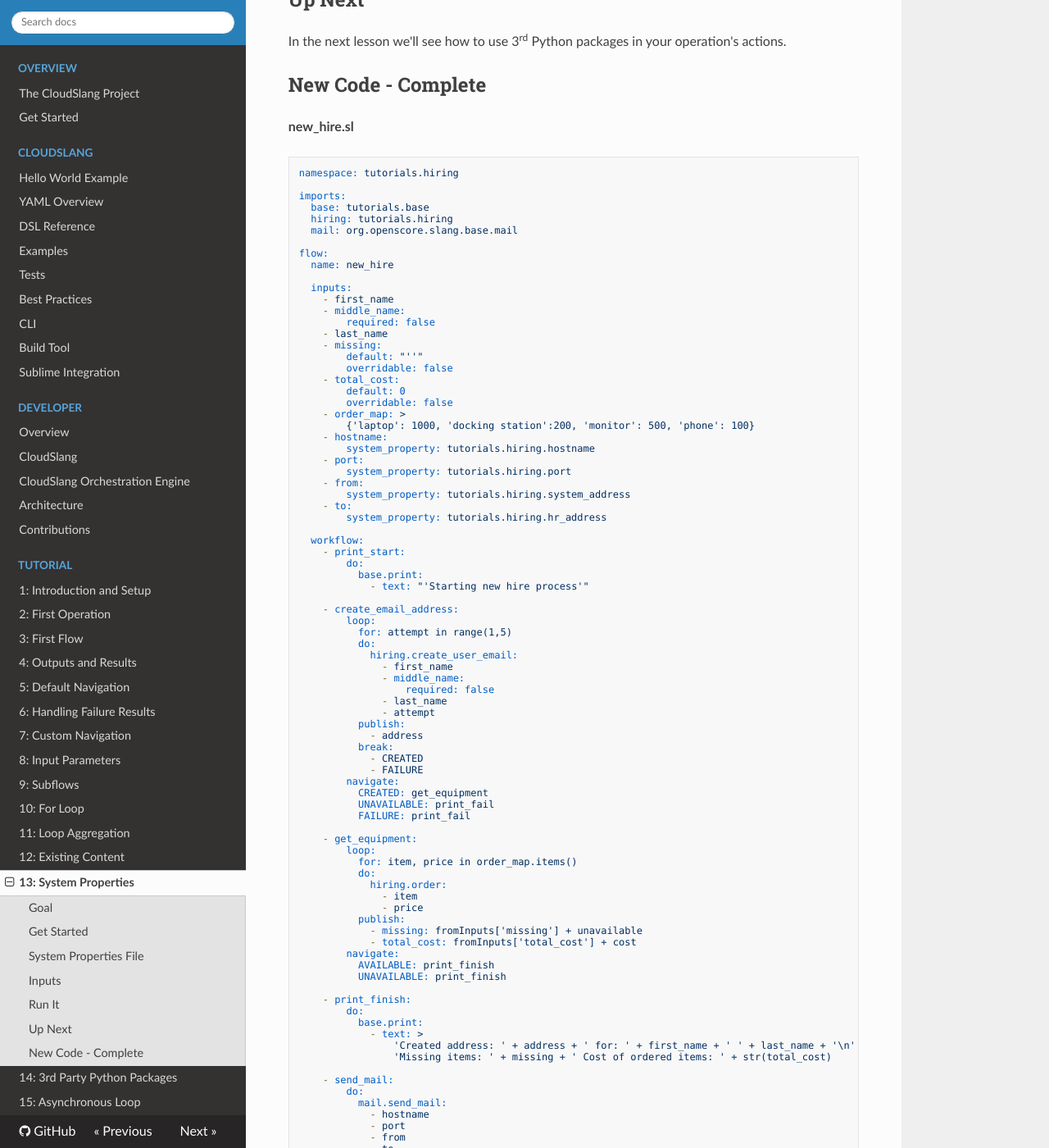
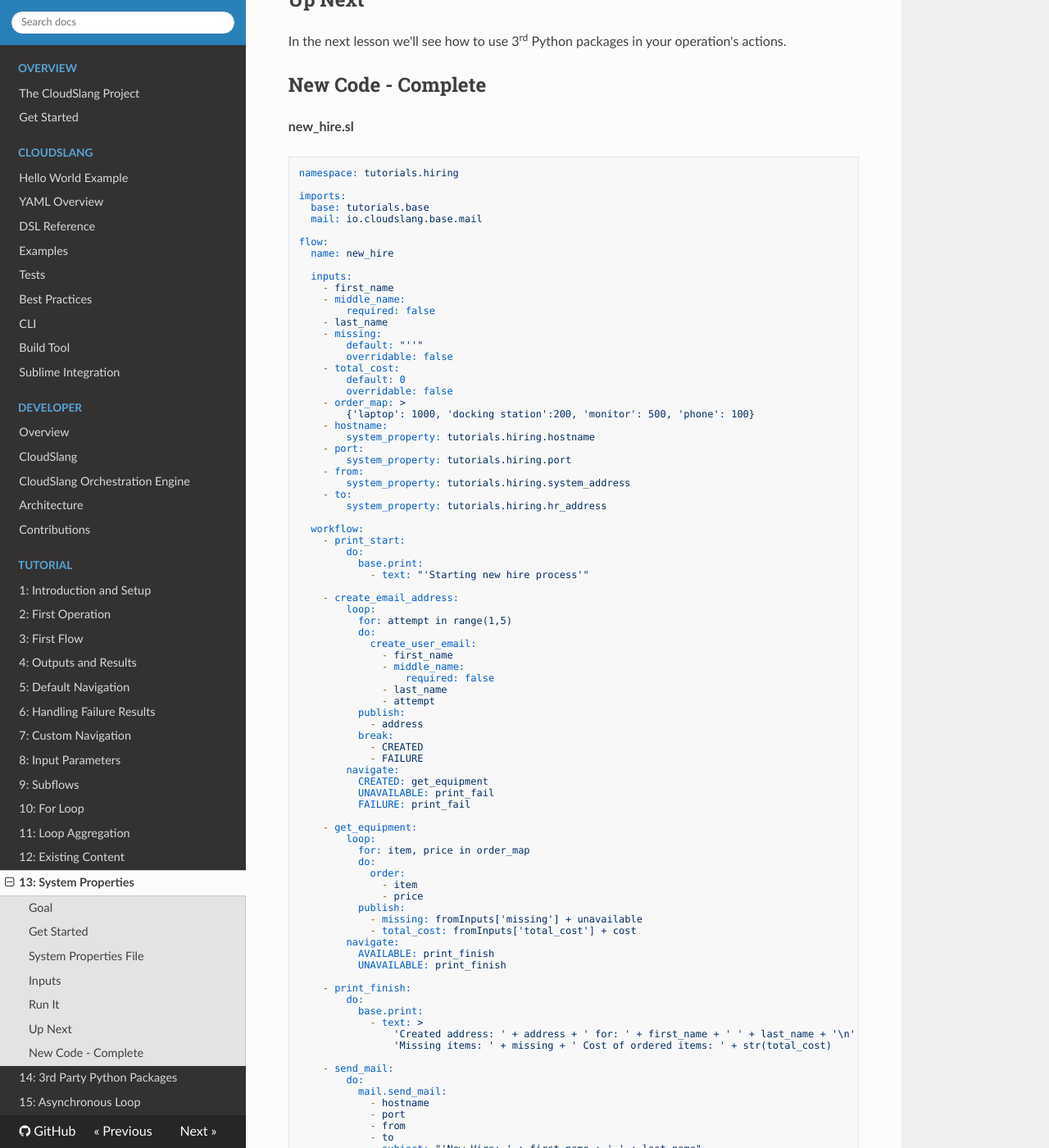
Before and after one commit to CloudSlang/docs, an MkDocs documentation site: the page built from docs/tutorial/13_lesson.md, in a window 1280 px wide and 1400 px high, scrolled down 2646 px. Shown: the whole window at 82% size. Built offline with MkDocs 1.6.1, drawn with Linux system fonts in a browser that asks for light colours; nearby versions of some CDN libraries; old or Windows-style settings are respelled for this version of MkDocs.

Commit message:
Update 13_lesson.md
Seems like an old version crept in here somehow. Updated now.

Signed-off-by: Sam Markowitz <sam.markowitz@hp.com>

```diff
--- a/docs/tutorial/13_lesson.md
+++ b/docs/tutorial/13_lesson.md
@@ -118,8 +118,7 @@ namespace: tutorials.hiring
 
 imports:
   base: tutorials.base
-  hiring: tutorials.hiring
-  mail: org.openscore.slang.base.mail
+  mail: io.cloudslang.base.mail
 
 flow:
   name: new_hire
@@ -156,7 +155,7 @@ flow:
         loop:
           for: attempt in range(1,5)
           do:
-            hiring.create_user_email:
+            create_user_email:
               - first_name
               - middle_name:
                   required: false
@@ -174,9 +173,9 @@ flow:
 
     - get_equipment:
         loop:
-          for: item, price in order_map.items()
+          for: item, price in order_map
           do:
-            hiring.order:
+            order:
               - item
               - price
           publish:
```
